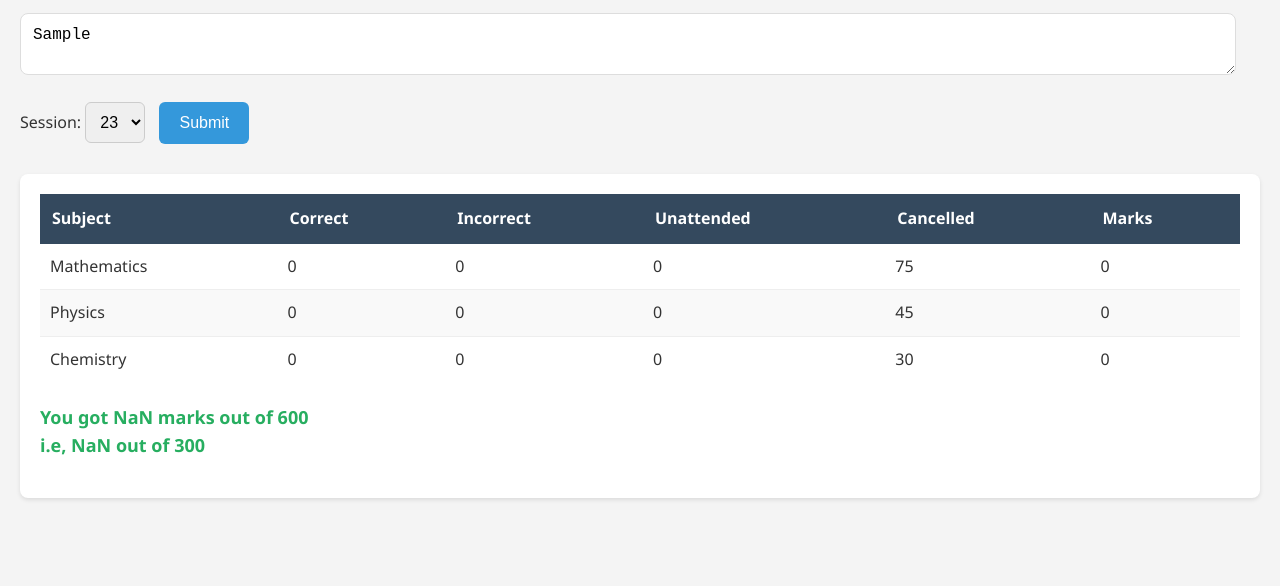
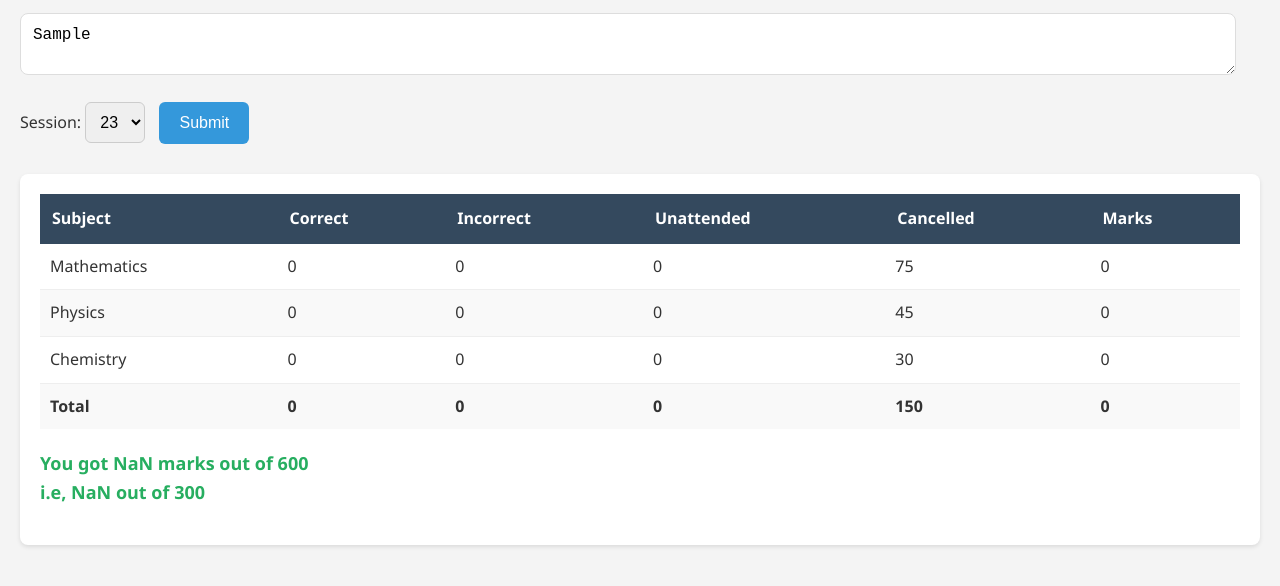
Before and after one commit to aman333nolawz/keam-calculator, a plain HTML site: page index.html in a window 1280 px wide. Both pictures are taken after typing "Sample" into the empty fields and a click on the button "Submit". Shown: the part 90-676 px from the top of the page. Drawn offline with Linux system fonts and the light colour scheme.

Commit message:
Added total to table

```diff
--- a/index.js
+++ b/index.js
@@ -88,6 +88,15 @@ button.addEventListener("click", () => {
       </tr>`;
   }
 
+  table_body_contents += `<tr id="total">
+      <td>Total</td>
+      <td>${subjects["math"].correct + subjects["chem"].correct + subjects["phy"].correct}</td>
+      <td>${subjects["math"].incorrect + subjects["chem"].incorrect + subjects["phy"].incorrect}</td>
+      <td>${subjects["math"].unattended + subjects["chem"].unattended + subjects["phy"].unattended}</td>
+      <td>${150 - (subjects["math"].qs + subjects["chem"].qs + subjects["phy"].qs)}</td>
+      <td>${subjects["math"].mark + subjects["chem"].mark + subjects["phy"].mark}</td>
+      </tr>`;
+
   table_body.innerHTML = table_body_contents;
 
   const p = document.querySelector("#score p");
--- a/style.css
+++ b/style.css
@@ -89,3 +89,7 @@ tbody tr:nth-child(even) {
   color: #27ae60;
   white-space: nowrap; /* Prevent score paragraph from wrapping if it becomes wide */
 }
+
+#total {
+  font-weight: bold;
+}
```
